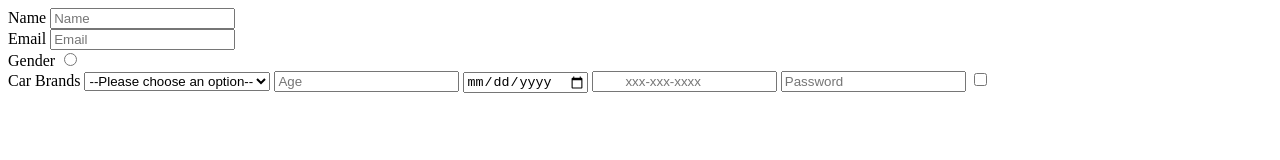
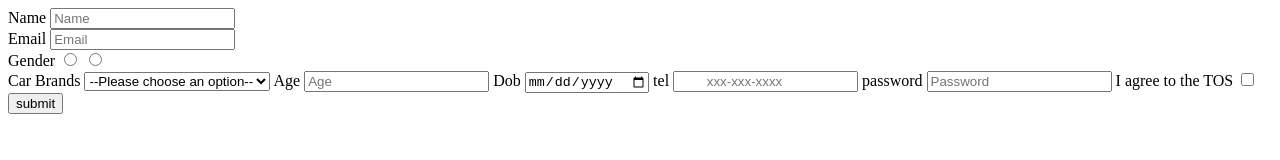
Before and after one commit to acciojob/signup-form-car-sonu28gpt, a website: page main.html in a window 1280 px wide. Drawn offline with Linux system fonts and the light colour scheme.

Commit message:
created a submission

```diff
--- a/main.html
+++ b/main.html
@@ -8,24 +8,31 @@
 
 <body>
 	<!-- the entire body must be written by student -->
-	<form>
+	<form method="post">
 		<label for="name">Name</label>
 		<input type="text" required id="name" placeholder="Name"><br>
 		<label for="email">Email</label>
 		<input type="email" required id="email" placeholder="Email"><br>
 		<label for="male">Gender</label>
-		<input type="radio" required name="gender" id="gender_m,gender_f" value="male">
+		<input type="radio" required name='gender' id="gender_m" value="male">
+		<input type="radio" required name='gender' id="gender_f" value="female">
 		<br>
 		<label for="cars">Car Brands</label>
 		<select required name="cars" id="cars" placeholder="--Please choose an option--">
 			<option value="--Please choose an option--">--Please choose an option--</option>
 		</select>
+		<label for="age">Age</label>
 		<input type="number" required id="age" placeholder="Age">
+		<label for="dob">Dob</label>
 		<input type="date" required id="dob">
 
+		<label for="tel">tel</label>
 		<input type="tel" id="tel" placeholder="	xxx-xxx-xxxx">
+		<label for="password">password</label>
 		<input type="password" required id="password" placeholder="Password">
+		<label for="tos">I agree to the TOS</label>
 		<input type="checkbox" required id="tos">
+			<button type="submit">submit</button>
 	</form>
     <script type="text/javascript" src="./script.js">
 </script>
```
